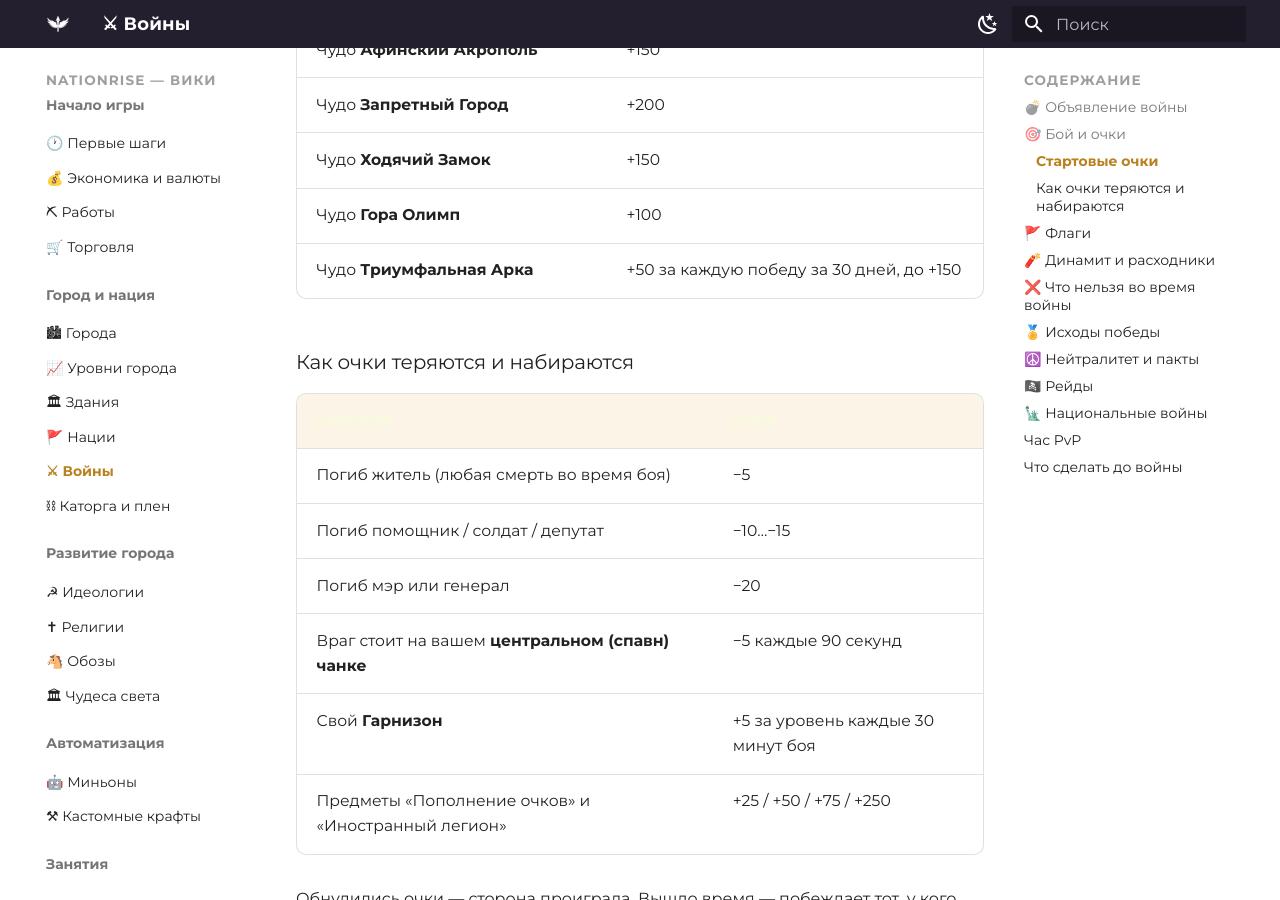
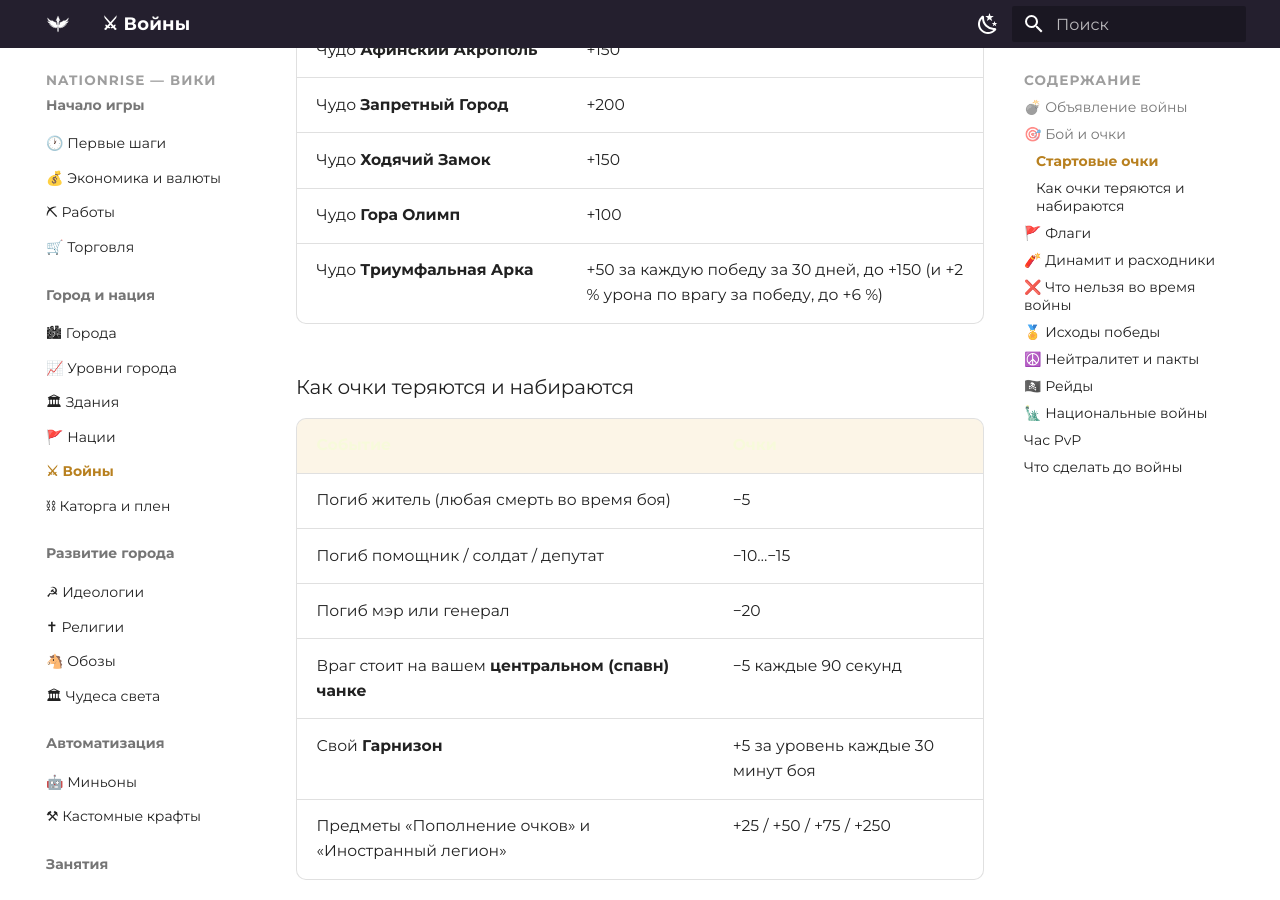
Before and after one commit to zixSSSed/NationRise-Wiki-RU, an MkDocs documentation site: the page built from docs/war.md, in a window 1280 px wide and 900 px high, scrolled down 1832 px. Built offline with MkDocs 1.6.1 and Material for MkDocs 9.7.7, drawn with Linux system fonts in a browser that asks for light colours.

Commit message:
Арка: +2% урона на войне за победу, до +6%

```diff
--- a/docs/war.md
+++ b/docs/war.md
@@ -56,7 +56,7 @@
 | Чудо **Запретный Город** | +200 |
 | Чудо **Ходячий Замок** | +150 |
 | Чудо **Гора Олимп** | +100 |
-| Чудо **Триумфальная Арка** | +50 за каждую победу за 30 дней, до +150 |
+| Чудо **Триумфальная Арка** | +50 за каждую победу за 30 дней, до +150 (и +2 % урона по врагу за победу, до +6 %) |
 
 ### Как очки теряются и набираются
 
```
Also changed, not shown: docs/wonders.md (+1 -1 lines).
